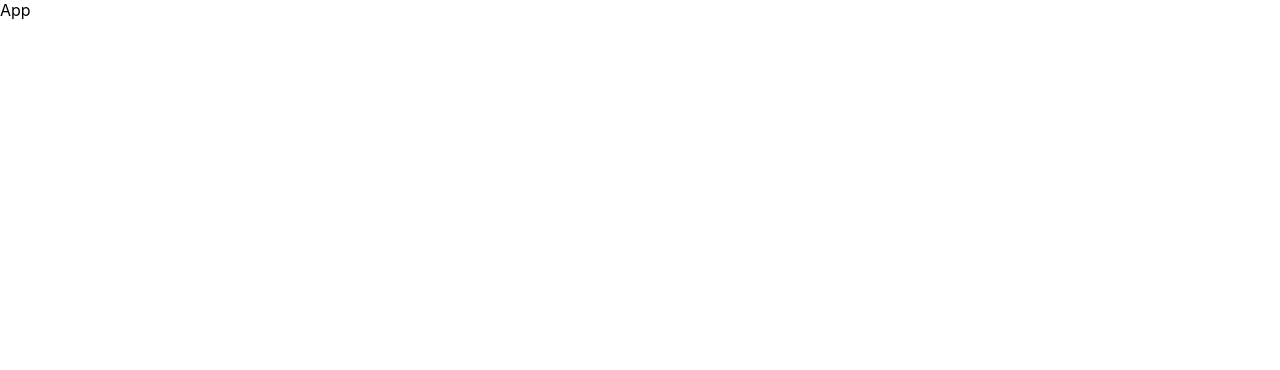
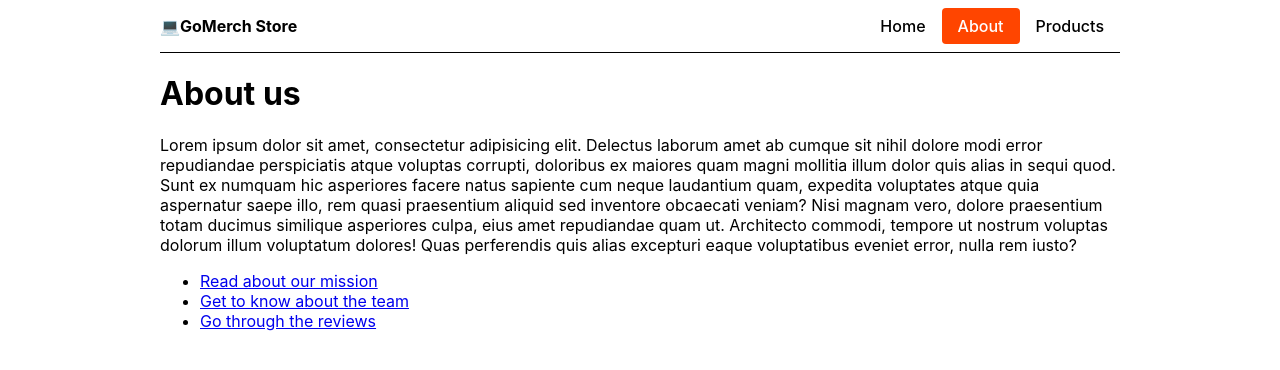
Before and after one commit to Allovallo/routes-2, a React (Create React App) app: page /about in a window 1280 px wide. Shown: the top 370 px of the page. Built offline with nearby package versions, Linux system fonts and the light colour scheme.

Commit message:
files updated

```diff
--- a/package.json
+++ b/package.json
@@ -6,9 +6,13 @@
     "@testing-library/jest-dom": "^5.17.0",
     "@testing-library/react": "^13.4.0",
     "@testing-library/user-event": "^13.5.0",
+    "gh-pages": "^6.1.1",
+    "modern-normalize": "^3.0.0",
     "react": "^18.3.1",
     "react-dom": "^18.3.1",
-    "react-scripts": "5.0.1",
+    "react-router-dom": "^6.26.1",
+    "react-scripts": "^5.0.1",
+    "styled-components": "^6.1.12",
     "web-vitals": "^2.1.4"
   },
   "scripts": {
--- a/src/App.js
+++ /dev/null
@@ -1,5 +0,0 @@
-function App() {
-  return <div className="App">App</div>;
-}
-
-export default App;
--- /dev/null
+++ b/src/components/App.js
@@ -0,0 +1,17 @@
+import { Route, Routes } from 'react-router-dom';
+import { Home } from '../pages/Home';
+import { SharedLayout } from './SharedLayout';
+import { About } from '../pages/About';
+
+function App() {
+  return (
+    <Routes>
+      <Route path="/" element={<SharedLayout />}>
+        <Route index element={<Home />}></Route>
+        <Route path="/about" element={<About />}></Route>
+      </Route>
+    </Routes>
+  );
+}
+
+export default App;
--- /dev/null
+++ b/src/components/SharedLayout.jsx
@@ -0,0 +1,25 @@
+import { Outlet } from "react-router-dom";
+import { Container, Header, Logo, Link } from "./SharedLayout.styled";
+
+export const SharedLayout = () => {
+    return (
+        <Container>
+            <Header>
+                <Logo>
+                    <span role='img' aria-label='computer icon'>
+                        💻
+                    </span>
+                    GoMerch Store
+                </Logo>
+                <nav>
+                    <Link to='/' end>
+                        Home
+                    </Link>
+                    <Link to='/about'>About</Link>
+                    <Link to='/products'>Products</Link>
+                </nav>
+            </Header>
+            <Outlet/>
+        </Container>
+    )
+}
--- /dev/null
+++ b/src/components/SharedLayout.styled.jsx
@@ -0,0 +1,40 @@
+import styled from 'styled-components';
+import { NavLink } from 'react-router-dom';
+
+export const Container = styled.div`
+  max-width: 960px;
+  margin: 0 auto;
+  padding: 0 16px;
+`;
+
+export const Header = styled.header`
+  display: flex;
+  align-items: center;
+  justify-content: space-between;
+  gap: 12px;
+  padding: 8px 0;
+  margin-bottom: 16px;
+  border-bottom: 1px solid black;
+
+  > nav {
+    display: flex;
+  }
+`;
+
+export const Logo = styled.p`
+  font-weight: 700;
+  margin: 0;
+`;
+
+export const Link = styled(NavLink)`
+  padding: 8px 16px;
+  border-radius: 4px;
+  text-decoration: none;
+  color: black;
+  font-weight: 500;
+
+  &.active {
+    color: white;
+    background-color: orangered;
+  }
+`;
--- a/src/index.js
+++ b/src/index.js
@@ -1,11 +1,14 @@
 import React from 'react';
 import ReactDOM from 'react-dom/client';
 import './index.css';
-import App from './App';
+import App from './components/App';
+import { BrowserRouter } from 'react-router-dom';
 
 const root = ReactDOM.createRoot(document.getElementById('root'));
 root.render(
   <React.StrictMode>
-    <App />
+    <BrowserRouter>
+      <App />
+    </BrowserRouter>
   </React.StrictMode>,
 );
--- /dev/null
+++ b/src/pages/About.jsx
@@ -0,0 +1,34 @@
+import { Link, Outlet } from "react-router-dom";
+
+export const About = () => {
+    return (
+        <main>
+            <h1>About us</h1>
+            <p>
+                Lorem ipsum dolor sit amet, consectetur adipisicing elit. Delectus
+                laborum amet ab cumque sit nihil dolore modi error repudiandae
+                perspiciatis atque voluptas corrupti, doloribus ex maiores quam magni
+                mollitia illum dolor quis alias in sequi quod. Sunt ex numquam hic
+                asperiores facere natus sapiente cum neque laudantium quam, expedita
+                voluptates atque quia aspernatur saepe illo, rem quasi praesentium
+                aliquid sed inventore obcaecati veniam? Nisi magnam vero, dolore
+                praesentium totam ducimus similique asperiores culpa, eius amet
+                repudiandae quam ut. Architecto commodi, tempore ut nostrum voluptas
+                dolorum illum voluptatum dolores! Quas perferendis quis alias excepturi
+                eaque voluptatibus eveniet error, nulla rem iusto?
+            </p>
+            <ul>
+                <li>
+                    <Link to='mission'>Read about our mission</Link>
+                </li>
+                <li>
+                    <Link to='team'>Get to know about the team</Link>
+                </li>
+                <li>
+                    <Link to='reviews'>Go through the reviews</Link>
+                </li>
+            </ul>
+            <Outlet/>
+        </main>
+    )
+}
--- /dev/null
+++ b/src/pages/Home.jsx
@@ -0,0 +1,13 @@
+export const Home = () => {
+  return (
+    <main>
+      <h1>Welcome</h1>
+      <img src="https://via.placeholder.com/960x240" alt="" />
+      <p>
+        Lorem, ipsum dolor sit amet consectetur adipisicing elit. Iusto,
+        laboriosam placeat incidunt rem illum animi nemo quibusdam quia
+        voluptatum voluptate.
+      </p>
+    </main>
+  );
+};
```
Also changed, not shown: src/fakeAPI.js (added, +22 -0 lines), 1 other file (tests, documents, lock files or other folders).
